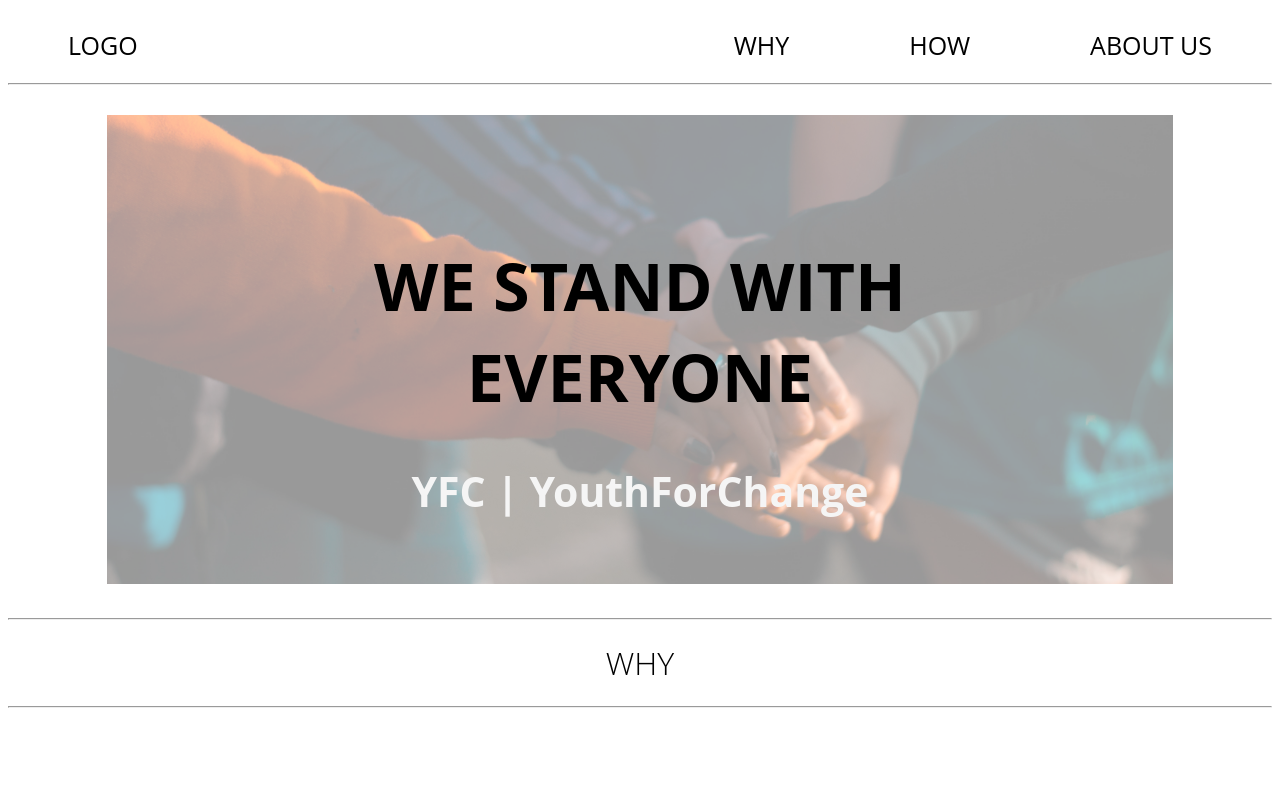
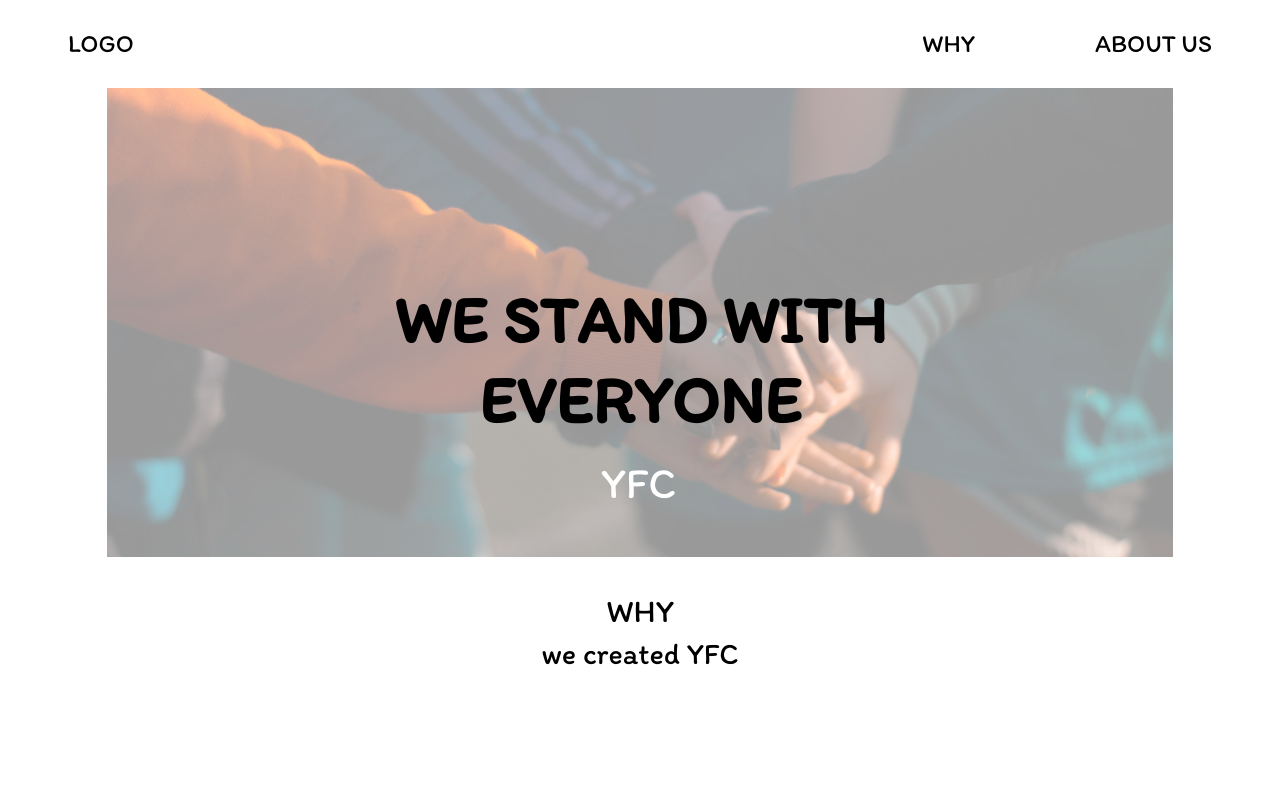
Before and after one commit to Darshan-05/yfc, a plain HTML site: page index.html in a window 1280 px wide. Shown: the top 800 px of the page. Drawn offline with nearby package versions, Linux system fonts and the light colour scheme.

Commit message:
code1.1.3

```diff
--- a/index.html
+++ b/index.html
@@ -1,5 +1,6 @@
 <!DOCTYPE html>
 <html lang="en">
+
 <head>
       <meta charset="UTF-8">
       <meta name="viewport" content="width=device-width, initial-scale=1.0">
@@ -8,6 +9,7 @@
       <script type="text/javascript" src="yfc.js"></script>
       <script src="https://ajax.googleapis.com/ajax/libs/jquery/3.5.1/jquery.min.js"></script>
 </head>
+
 <body>
       <style>
 
@@ -16,29 +18,30 @@
       <div class="nav">
             <a href="#" style="float: left;">LOGO</a>
             <a href="#about" style="float: right;">ABOUT US</a>
-            <a href="#how" style="float: right">HOW</a>
             <a href="#why" style="float: right;">WHY</a>
       </div>
-      <hr style="margin: 45px 0 20px 0; ">
       <figure>
-      <img src="media/g1.jpg" alt="" style="width: 90%; margin: 10px 5% 10px 5%; opacity: 0.4;">
-      <div class="text">WE STAND WITH <center>EVERYONE</center><p style="font-size: 3.2vw; color: whitesmoke; text-align: center;">YFC | YouthForChange</p></div>
+            <img src="media/g1.jpg" alt="" style="width: 90%; margin: 10px 5% 10px 5%; opacity: 0.4;">
+            <center>
+                  <div class="text">WE STAND WITH <center>EVERYONE</center>
+                        <div class="items">
+                              <div class="main-nav">
+                              <a><span data-hover="YouthForChange"><span style="position: relative; left: 8.5vw;">YFC</span></span></a>
+                              </div>
+                        </div>
+                  </div>
+            </center>
+
       </figure>
 
-<hr style="margin: 20px 0 0 0;">
-<h1 id="why" style="font-family: 'Open Sans', sans-serif; text-align: center; font-weight: 300;">WHY</h1>
-<hr>
-<dir style="height: 1000px;"></dir>
-<hr style="margin: 20px 0 0 0;">
-<h1 id="how" style="font-family: 'Open Sans', sans-serif; text-align: center; font-weight: 300;">HOW</h1>
-<hr>
-<dir style="height: 1000px;"></dir>
-<hr style="margin: 20px 0 0 0;">
-<h1 id="about" style="font-family: 'Open Sans', sans-serif; text-align: center; font-weight: 300;">ABOUT US</h1>
-<hr>
-<dir style="height: 1000px;"></dir>
-
-      <span class="toggle" style="padding-left: 33%;  ">[ be the<span style="position: relative; left: 22%;">]</span></span>
+      <h1 id="why" >WHY <br></h1>
+      <h3 style="text-align: center; ">we created YFC</h3>
+      <dir style="height: 1000px;"></dir>
+      <h1 id="about"">ABOUT US</h1>
+      <dir style="height: 1000px;"></dir>
+      <span class="toggle" style="padding-left: 33%;  color: grey;"> [   be the<span
+                  style="position: relative; left: 15%;"> ]</span></span>
       <span id="changingword" class="toggle"></span>
 </body>
+
 </html>
--- a/yfc.css
+++ b/yfc.css
@@ -1,7 +1,8 @@
+@import url('https://fonts.googleapis.com/css2?family=Itim&display=swap');
 .nav{
       font-size: 25px;
       height: 30px;
-      font-family: 'Open Sans', sans-serif;
+      font-family: 'Itim', cursive;
 }
 
 .nav a{
@@ -12,25 +13,84 @@
       transition: transform 0.2s;
 }
 .nav a:hover{
-            background-color:lavender;
-            color: grey;
-            transform: scale(1.1);
-
+      color: #0F52BA;
 }
 .text{
       position: absolute;
       top: 50%;
       left: 50%;
       transform: translate(-50%, -50%);
-      font-family: 'Open Sans', sans-serif;
+      font-family: 'Itim', cursive;
       font-weight: bolder;
       font-size: 5.2vw;
 }
+
 .toggle{
-      font-family: 'Open Sans', sans-serif;
+      font-family: 'Itim', cursive;
       font-size: 4.2vw;
       font-weight: 200;
+      text-decoration: none;
+      text-transform: none;
 }
 html{
       scroll-behavior: smooth;
 }
+h1{
+      font-family: 'Itim', cursive;
+      text-align: center;
+      font-weight: 300;
+}
+h3{
+      font-family: 'Itim', cursive;
+      text-align: center;
+      font-weight: 400;
+      font-size: 30px;
+      position: relative;
+      bottom: 25px;
+
+}
+#changingword{
+      color: black;
+      font-family: 'Itim', cursive
+
+}
+
+.items{
+      width: 800px;
+      text-align: center;
+}
+.items a{
+  display:inline-block;
+  text-decoration:none;
+  color:white;
+  font-size: 3.4vw;
+  font-weight:400;
+  width: 100%;
+  padding-top: -0.1vw;
+  height: 3.6vw;
+  overflow: hidden;
+}
+.items a span{
+  display: inline-block;
+  position:relative;
+  right: 8.6vw;
+  transition: transform 500ms;
+  -webkit-transition: -webkit-transform 500ms;
+  -moz-transition: transform 500ms;
+
+}
+.items a span:after{
+  content: attr(data-hover);
+  position: absolute;
+  top: -4vw;
+  left:0;
+  transform: translate3d(0,0,0);
+	-moz-transform: translate3d(0,0,0);
+	-webkit-transform: translate3d(0,0,0);
+}
+.items a:hover span,
+.items a:focus span {
+	transform: translateY(3.4vw);
+  -webkit-transform: translateY(3.4vw);
+  -moz-transform: translateY(3.4vw);
+}
--- a/yfc.js
+++ b/yfc.js
@@ -1,10 +1,9 @@
 (function () {
       var words = [
-            'CHANGE', 'CREATOR', 'FUTURE'
-      ], i = 0;
+            'change', 'creator', 'future'], i = 0;
       setInterval(function () {
             $('#changingword').fadeOut(function () {
                   $(this).html(words[i = (i + 1) % words.length]).fadeIn();
             });
-      }, 1000);
+      }, 1500);
 })();
```
